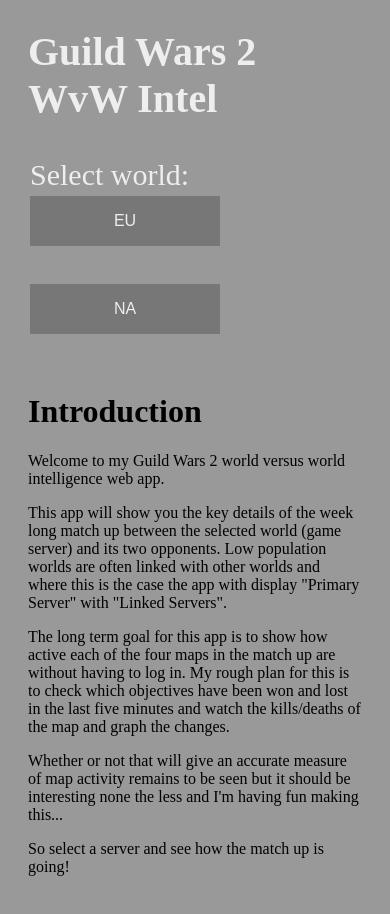
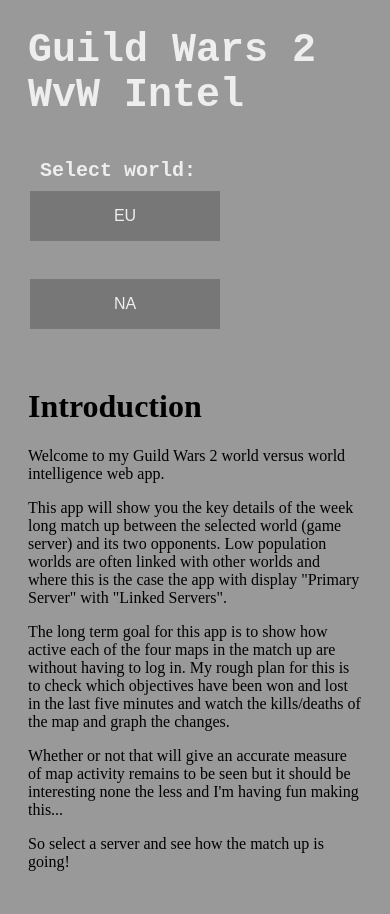
Before and after one commit to denforlatte/react-wvw-data, a React app: page / in a window 390 px wide. Built offline with nearby package versions, Linux system fonts and the light colour scheme; what redux-promise-middleware would draw is missing.

Commit message:
Fixed font issues regarding responsive layout

```diff
--- a/src/components/layouts/Header.js
+++ b/src/components/layouts/Header.js
@@ -13,7 +13,7 @@
                 <div>
                     <div className="btn-container">
                         <br/>
-                        <div>Select world: &nbsp;</div>
+                        <h2>Select world:&nbsp;</h2>
                         <ServerSelector continent="EU" selectedServer={selectedServer} firstFetchSuccess={firstFetchSuccess}/>
                         <br/>
                         <ServerSelector continent="NA" selectedServer={selectedServer} firstFetchSuccess={firstFetchSuccess}/>
--- /dev/null
+++ b/src/scss/base/_font.scss
@@ -0,0 +1,11 @@
+h1, h2, h3, h4, h5, h6 {
+    font-family: Calibri, 'Trebuchet MS', sans-serif;
+}
+
+p {
+    font-family: Calibri, 'Trebuchet MS', sans-serif;
+}
+
+.header {
+    font-family: 'Courier New', Courier, monospace;
+}
--- a/src/scss/base/_module.scss
+++ b/src/scss/base/_module.scss
@@ -1,2 +1,3 @@
 @import 'colours';
+@import 'font';
 @import 'resets';
--- a/src/scss/components/_header.scss
+++ b/src/scss/components/_header.scss
@@ -7,6 +7,5 @@
     h1 {
         font-size: 40px;
         margin: 0px;
-        width: 400px !important;
     }
 }
```
Also changed, not shown: src/main.css, 1 other file.
